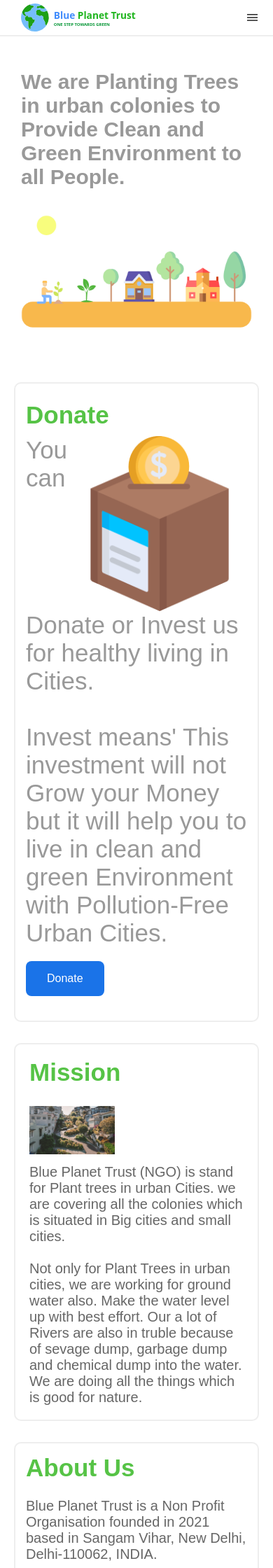
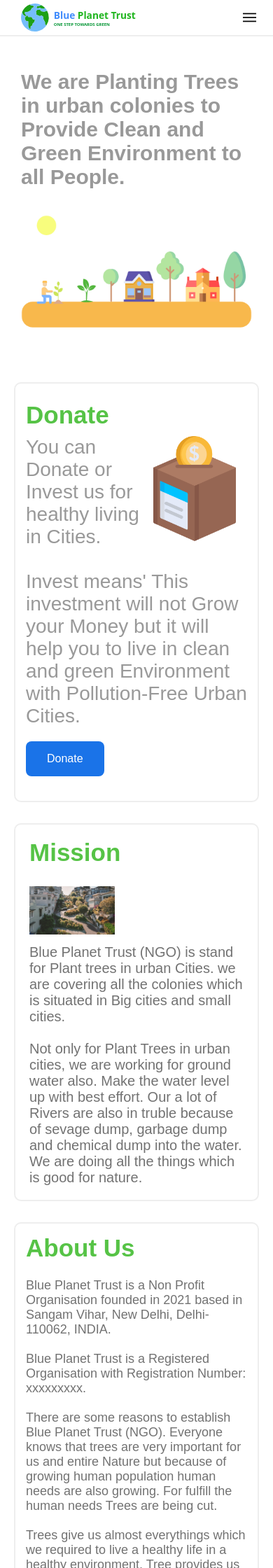
Before and after one commit to Avkr2021/Super-market, a PHP site: page / in a window 390 px wide. Shown: the top 2240 px of the page at 70% size. Run offline with PHP 8.4, Linux system fonts and the light colour scheme.

Commit message:
Update style.css

```diff
--- a/style.css
+++ b/style.css
@@ -32,6 +32,15 @@ header {
   display: flex;
   text-align: center;
   display: none;
+}
+
+.bar-btn p {
+  cursor: pointer;
+  font-size: 21px;
+}
+
+.bar-btn p:active {
+  color: #1a73e8;
 }
 
 nav {
@@ -127,6 +136,10 @@ nav ul a:hover {
   border-radius: 8px;
 }
 
+.invest a:active {
+  box-shadow: 0px 0px 0px 1px #1a73e8;
+}
+
 
 
 #mission {
@@ -149,7 +162,7 @@ nav ul a:hover {
 
 .mission-inner p {
   font-size: 20px;
-  color: #666666;
+  color: #727272;
 }
 
 #Aboutus {
@@ -166,12 +179,12 @@ nav ul a:hover {
 }
 
 #Aboutus p {
-  color: #666666;
+  color: #727272;
   font-size: 20px;
 }
 
 #footer {
-  background: rgb(76, 209, 55);
+  background: rgba(68, 189, 50, 0.9);
   color: #515151;
   padding: 35px 20px;
 }
@@ -181,9 +194,19 @@ nav ul a:hover {
 }
 
 .write-to input {
-  border: 2px solid #eee;
   padding: 5px;
   border-radius: 8px;
+  border: 0px;
+}
+
+.write-to input:focus {
+  border: 3px solid #1a73e8;
+  outline: none;
+}
+
+.write-to textarea:focus {
+  border: 3px solid #1a73e8;
+  outline: none;
 }
 
 .mail {
@@ -194,10 +217,12 @@ nav ul a:hover {
 }
 
 .text {
-  height: 40px;
   margin: 10px 0px;
   display: block;
   font-size: 18px;
+  padding: 5px;
+  border-radius: 8px;
+  box-sizing: border-box;
 }
 
 .write-to button {
@@ -209,7 +234,7 @@ nav ul a:hover {
 }
 
 .write-to button:active {
-  box-shadow: 0px 0px 0px 1px rgba(26, 115, 232, 0.5);
+  box-shadow: 0px 0px 0px 1px #1a73e8;
 }
 
 .social-link {
@@ -289,7 +314,6 @@ nav ul a:hover {
 
   .bar-btn {
     display: block;
-    cursor: pointer;
   }
 
   nav {
@@ -353,10 +377,17 @@ nav ul a:hover {
   }
 
   #Aboutus p {
-    color: #666666;
-    font-size: 20px;
+    font-size: 18px;
   }
 
+}
 
+@media screen and (max-width:450px) {
+  .invest img {
+    width: 150px;
+  }
 
+  .invest p {
+    font-size: 28px;
+  }
 }
```
